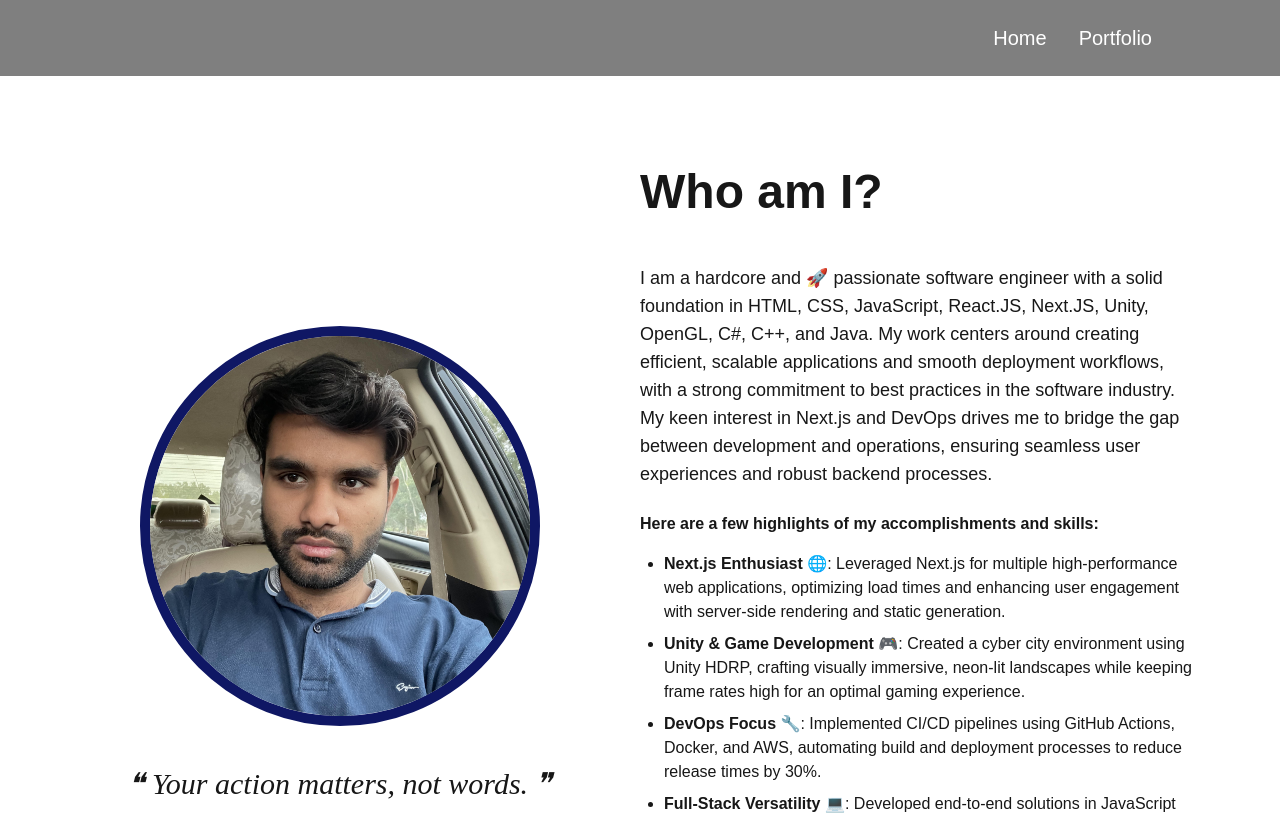
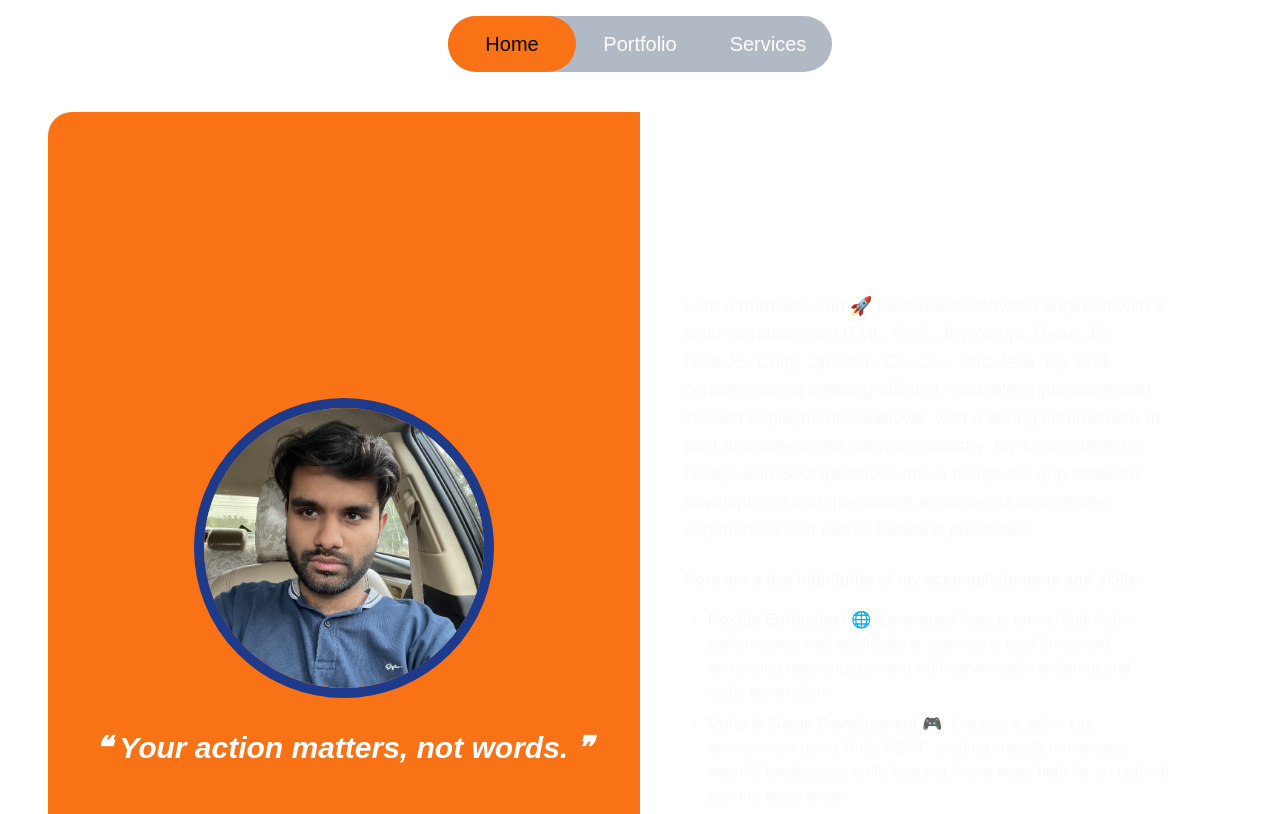
Before and after one commit to Msohaib-maker/Mine-Portfolio, a Next.js app: page / in a window 1280 px wide. Shown: the top 814 px of the page. Built offline with nearby package versions, Linux system fonts and the light colour scheme.

Commit message:
style: improve navbar and tab layout styling

```diff
--- a/src/app/Navbar.tsx
+++ b/src/app/Navbar.tsx
@@ -1,22 +1,45 @@
 // src/components/Navbar.tsx
 
+'use client';
+
 import Link from 'next/link';
+import { usePathname } from 'next/navigation';
 
 const Navbar = () => {
+  const pathname = usePathname();
+
+  const navLinks = [
+    { href: '/', label: 'Home' },
+    { href: '/portfolio', label: 'Portfolio' },
+    { href: '/services', label: 'Services' },
+  ];
+
   return (
-    <nav className="fixed w-full bg-black bg-opacity-50 backdrop-blur-sm z-50">
-      <ul className="flex justify-end space-x-8 p-6 pr-12 md:pr-32">
-        <li>
-          <Link href="/" className="text-white hover:text-gray-400 text-lg md:text-xl transition-colors duration-200">
-            Home
-          </Link>
-        </li>
-        <li>
-          <Link href="/portfolio" className="text-white hover:text-gray-400 text-lg md:text-xl transition-colors duration-200">
-            Portfolio
-          </Link>
-        </li>
-      </ul>
+    <nav className="fixed w-full z-50 flex justify-center mt-4 h-14">
+      <div className="bg-slate-500 bg-opacity-50 backdrop-blur-sm rounded-full">
+        <ul className="flex justify-center items-center">
+          {navLinks.map((link) => (
+           <div
+           key={link.href}
+           className={`w-32 h-14 flex justify-center items-center rounded-full transition-colors duration-200 ${
+             pathname === link.href
+               ? 'bg-orange-500 text-black'
+               : 'text-white hover:text-gray-300'
+           }`}
+         >
+           <li>
+             <Link
+               href={link.href}
+               className="text-lg md:text-xl"
+             >
+               {link.label}
+             </Link>
+           </li>
+         </div>
+
+          ))}
+        </ul>
+      </div>
     </nav>
   );
 };
--- a/src/app/page.tsx
+++ b/src/app/page.tsx
@@ -7,60 +7,54 @@ export default function Home() {
   return (
     <div>
         <div className="flex flex-col items-center">
-            <div className="grid grid-cols-2 items-center p-10">
-            <div className="flex flex-col items-center justify-center">
+            <div className="mt-28 px-12 mb-10">
+            <div className="grid grid-cols-2 items-stretch h-auto">
+  <div className="bg-orange-500 rounded-tl-3xl rounded-bl-3xl flex flex-col items-center justify-center p-10 text-white">
     <Image
       src="/images/avatar.jpg"
       alt="Avatar"
-                    width={400} // Set width and height to the same value
-                    height={400} // Set width and height to the same value for a circle
-                    className="rounded-full aspect-square object-cover"
-                    style={{
-                        borderWidth: '10px',
-                        borderColor: 'rgb(15, 23, 100)',
-                        borderStyle: 'solid',
-                    }}
+      width={300}
+      height={300}
+      className="rounded-full aspect-square object-cover border-[10px] border-solid border-blue-900"
     />
-                <br></br>
-                <h1 className="text-3xl text-center mt-4 quote-text">
+    <h1 className="text-3xl text-center mt-8 italic font-semibold">
       ❝ Your action matters, not words. ❞
     </h1>
   </div>
 
-                <div className="space-y-4 pt-32 pr-10">
+  <div className="border-4 border-white rounded-tr-3xl rounded-br-3xl p-10 overflow-y-auto">
+    <div className="space-y-4 pt-10 pr-4">
       <div className="description text-left">
-                        <h1 className="text-5xl font-bold pb-8">Who am I?</h1>
-                        <h2 className="text-lg mt-4">
+        <h1 className="text-5xl font-bold pb-8 text-white">Who am I?</h1>
+        <h2 className="text-lg mt-4 text-gray-50">
           I am a hardcore and <span role="img" aria-label="rocket">🚀</span> passionate software engineer with a solid foundation in HTML, CSS, JavaScript, React.JS, Next.JS, Unity, OpenGL, C#, C++, and Java. My work centers around creating efficient, scalable applications and smooth deployment workflows, with a strong commitment to best practices in the software industry. My keen interest in Next.js and DevOps drives me to bridge the gap between development and operations, ensuring seamless user experiences and robust backend processes.
         </h2>
 
-                        <div className="mt-6 space-y-4">
+        <div className="mt-6 space-y-4 text-gray-50">
           <p><strong>Here are a few highlights of my accomplishments and skills:</strong></p>
           <ul className="list-disc ml-6 space-y-2">
             <li>
-                            <strong>Next.js Enthusiast</strong> <span role="img" aria-label="globe">🌐</span>: Leveraged Next.js for multiple high-performance web applications, optimizing load times and enhancing user engagement with server-side rendering and static generation.
+              <strong>Next.js Enthusiast</strong> 🌐: Leveraged Next.js for multiple high-performance web applications, optimizing load times and enhancing user engagement with server-side rendering and static generation.
             </li>
             <li>
-                            <strong>Unity & Game Development</strong> <span role="img" aria-label="video game controller">🎮</span>: Created a cyber city environment using Unity HDRP, crafting visually immersive, neon-lit landscapes while keeping frame rates high for an optimal gaming experience.
+              <strong>Unity & Game Development</strong> 🎮: Created a cyber city environment using Unity HDRP, crafting visually immersive, neon-lit landscapes while keeping frame rates high for an optimal gaming experience.
             </li>
             <li>
-                            <strong>DevOps Focus</strong> <span role="img" aria-label="tools">🔧</span>: Implemented CI/CD pipelines using GitHub Actions, Docker, and AWS, automating build and deployment processes to reduce release times by 30%.
+              <strong>DevOps Focus</strong> 🔧: Implemented CI/CD pipelines using GitHub Actions, Docker, and AWS, automating build and deployment processes to reduce release times by 30%.
             </li>
-                            <li>
-                            <strong>Full-Stack Versatility</strong> <span role="img" aria-label="computer">💻</span>: Developed end-to-end solutions in JavaScript frameworks (React & Next) and backend languages (C# and Java), enabling cohesive and responsive applications across web and mobile platforms.
-                            </li>
-                            <li>
-                            <strong>Continuous Learner</strong> <span role="img" aria-label="books">📚</span>: Stay up-to-date with the latest tech trends and industry standards, integrating new tools and practices to deliver high-quality, maintainable code.
-                            </li>
+
           </ul>
         </div>
 
-                        <p className="mt-6">
+        <p className="mt-6 text-gray-50">
           I’m excited to bring my diverse skill set, from front-end innovations to DevOps automation, to a forward-thinking team. My goal is to craft applications that are both user-friendly and robust, delivering exceptional digital experiences aligned with business objectives.
         </p>
       </div>
     </div>
   </div>
+            </div>
+            </div>
+
 
             <Link className="rounded-full border border-solid border-transparent transition-colors flex items-center justify-center bg-foreground text-background gap-2 hover:bg-[#383838] dark:hover:bg-[#ccc] text-sm sm:text-base h-10 sm:h-12 px-4 sm:px-5" href="/portfolio" passHref>
                 <button>Check My Portfolio</button>
--- /dev/null
+++ b/src/app/services/page.tsx
@@ -0,0 +1,84 @@
+'use client';
+import { useState } from "react";
+
+
+const tabs = [
+    {
+      id: 'game-dev',
+      label: 'Game Developer',
+      content: (
+        <div>
+          <h2 className="text-2xl font-semibold mb-4">Game Developer</h2>
+          <p className="mb-4">
+            I am a passionate Unity Game Developer with over 3 years of experience building engaging
+            2D and 3D games for PC, web, and mobile platforms. I specialize in hyper-casual games,
+            puzzle mechanics, and FPS gameplay with a strong grip on physics-based interactions,
+            animations, and UI systems.
+          </p>
+          <ul className="list-disc list-inside space-y-2">
+            <li>Developed 10+ complete Unity games from scratch</li>
+            <li>Integrated Facebook SDK, Unity Ads, and third-party APIs</li>
+            <li>Published on Steam, Play Store, and game marketplaces</li>
+          </ul>
+        </div>
+      ),
+    },
+    {
+      id: 'full-stack',
+      label: 'Full Stack Developer',
+      content: (
+        <div>
+          <h2 className="text-2xl font-semibold mb-4">Full Stack Developer</h2>
+          <p className="mb-4">
+            As a Full Stack Developer, I build robust, scalable web apps using modern technologies
+            like React, Next.js, Node.js, and MongoDB. I follow clean architecture principles,
+            RESTful API design, and responsive UI/UX best practices.
+          </p>
+          <ul className="list-disc list-inside space-y-2">
+            <li>Built real-time dashboards, admin panels, and e-commerce platforms</li>
+            <li>Integrated authentication systems, payment gateways, and third-party APIs</li>
+            <li>Deployed projects using Vercel, Docker, and CI/CD pipelines</li>
+          </ul>
+        </div>
+      ),
+    },
+  ];
+
+
+export default function Services(){
+
+
+
+    const [activeTab, setActiveTab] = useState('game-dev');
+
+      return (
+        <div>
+          <div className="pt-32">
+          <div className="flex justify-start gap-2 mb-6 px-10">
+        {tabs.map((tab) => (
+          <button
+          key={tab.id}
+          onClick={() => setActiveTab(tab.id)}
+          className={`px-6 py-2 rounded-md text-sm md:text-base transition-all duration-200 border ${
+            activeTab === tab.id
+              ? 'bg-orange-500 text-white border-transparent'
+              : 'bg-transparent text-gray-300 border-gray-600 hover:bg-orange-300/20 hover:text-white'
+          }`}
+        >
+          {tab.label}
+        </button>
+        ))}
+      </div>
+
+      {/* Tab Content */}
+      <div className=" bg-opacity-50 p-6 rounded-xl text-white backdrop-blur">
+        {tabs.find((tab) => tab.id === activeTab)?.content}
+      </div>
+
+          </div>
+
+
+
+        </div>
+      );
+}
```
Lines whose indentation alone changed are shown as unchanged.
